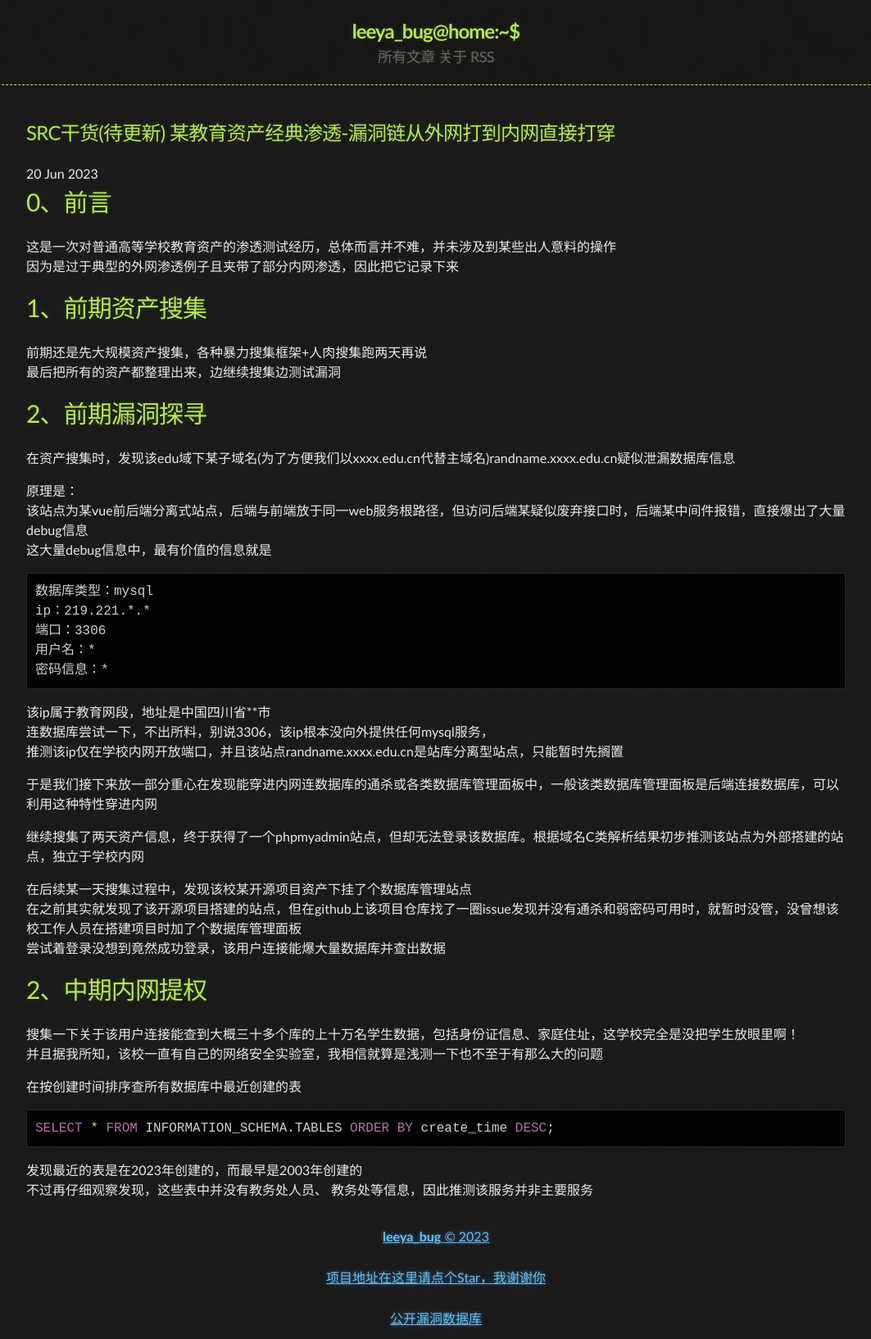
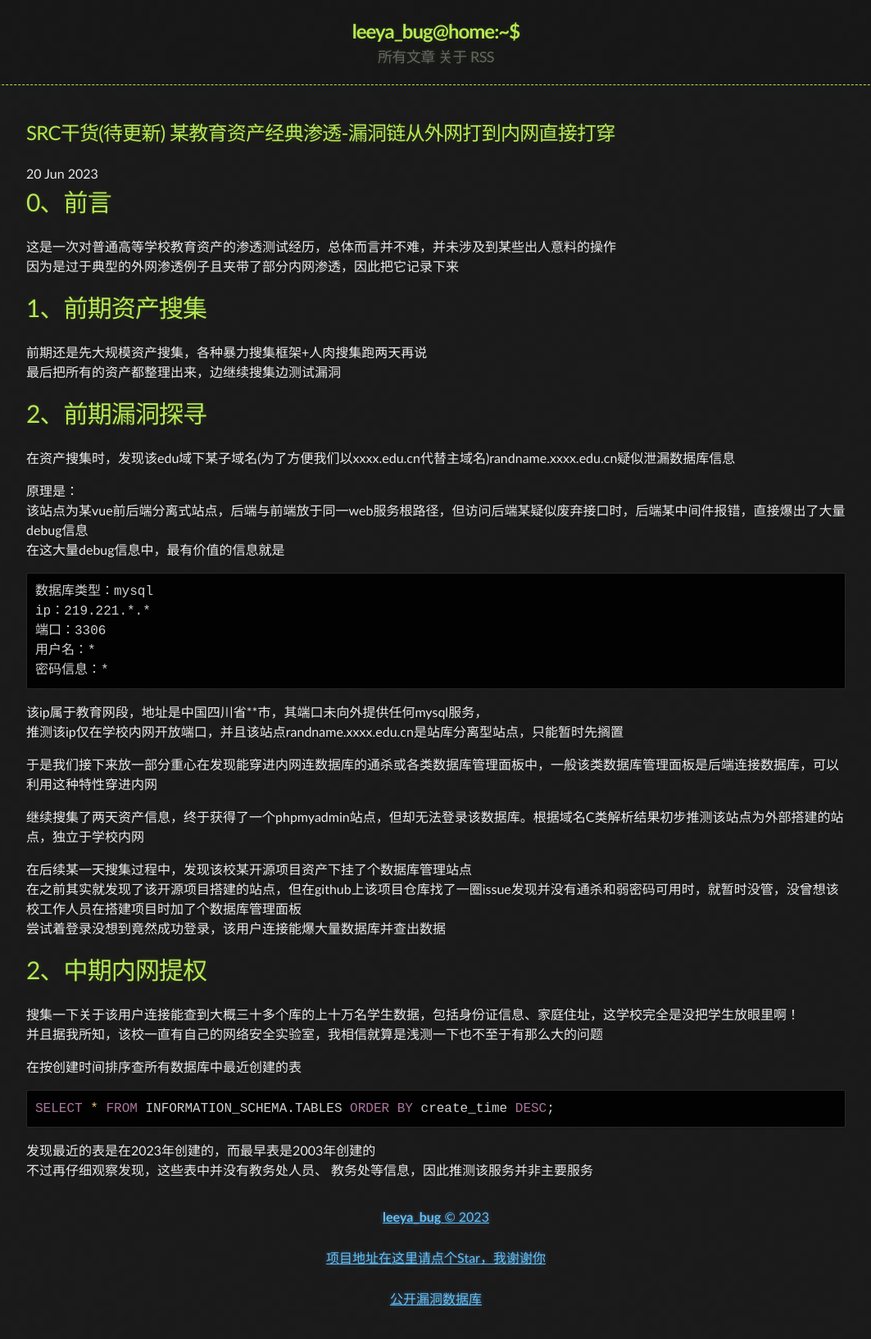
Before and after one commit to Leeyangee/leeyangee.github.io, a Jekyll site: the page built from _posts/2023-06-20-SRC干货(待更新) 某教育资产经典渗透-漏洞链从外网打到内网直接打穿.md, in a window 1280 px wide. Shown: the whole page at 82% size, without its empty margins (108-1171 px from the left). Built offline with Jekyll 4.4.1, drawn with Linux system fonts in a browser that asks for light colours; after the commit the page ends 1610 px from its top, so only the background shows below that.

Commit message:
Update 2023-06-20-SRC干货(待更新) 某教育资产经典渗透-漏洞链从外网打到内网直接打穿.md

````diff
--- a/_posts/2023-06-20-SRC干货(待更新) 某教育资产经典渗透-漏洞链从外网打到内网直接打穿.md
+++ b/_posts/2023-06-20-SRC干货(待更新) 某教育资产经典渗透-漏洞链从外网打到内网直接打穿.md
@@ -38,7 +38,7 @@ ps：除非有0dayPOC，否则绝大部分情况下扫描器扫不出来可以
 
 原理是：
 该站点为某vue前后端分离式站点，后端与前端放于同一web服务根路径，但访问后端某疑似废弃接口时，后端某中间件报错，直接爆出了大量debug信息
-这大量debug信息中，最有价值的信息就是
+在这大量debug信息中，最有价值的信息就是
 ```
 数据库类型：mysql
 ip：219.221.*.*
@@ -46,8 +46,7 @@ ip：219.221.*.*
 用户名：*
 密码信息：*
 ```
-该ip属于教育网段，地址是中国四川省**市
-连数据库尝试一下，不出所料，别说3306，该ip根本没向外提供任何mysql服务，
+该ip属于教育网段，地址是中国四川省**市，其端口未向外提供任何mysql服务，
 推测该ip仅在学校内网开放端口，并且该站点randname.xxxx.edu.cn是站库分离型站点，只能暂时先搁置
 
 于是我们接下来放一部分重心在发现能穿进内网连数据库的通杀或各类数据库管理面板中，一般该类数据库管理面板是后端连接数据库，可以利用这种特性穿进内网
@@ -67,5 +66,5 @@ ip：219.221.*.*
 ```sql
 SELECT * FROM INFORMATION_SCHEMA.TABLES ORDER BY create_time DESC;
 ```
-发现最近的表是在2023年创建的，而最早是2003年创建的
+发现最近的表是在2023年创建的，而最早表是2003年创建的
 不过再仔细观察发现，这些表中并没有教务处人员、 教务处等信息，因此推测该服务并非主要服务
````
